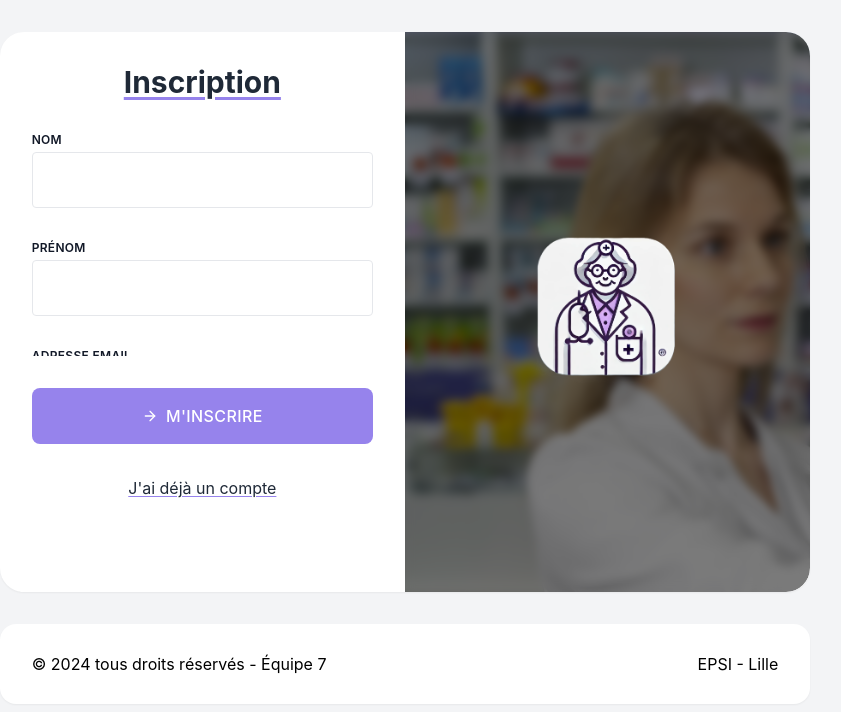
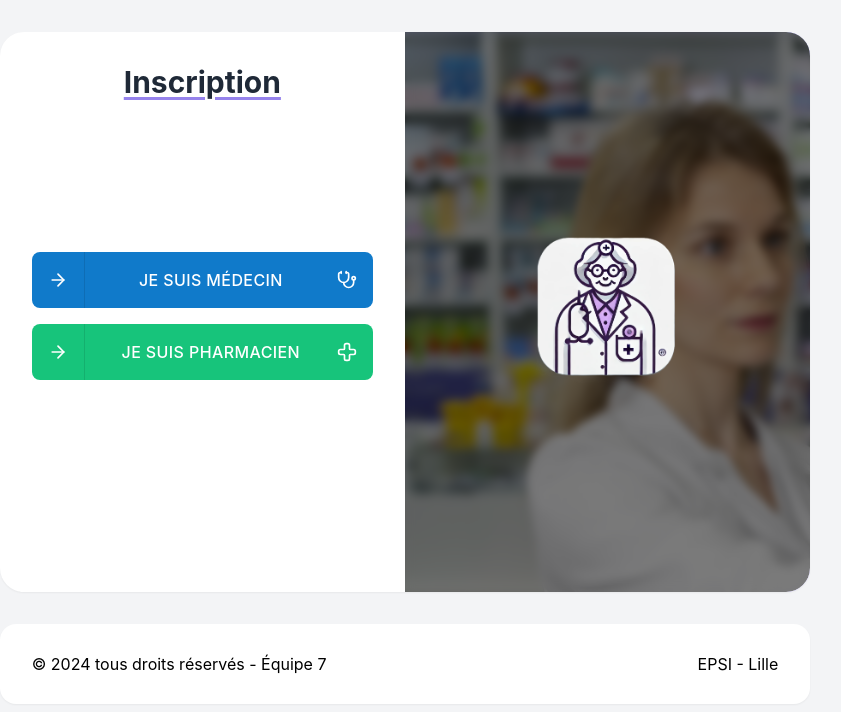
Before and after one commit to EhisOkpebho/memedocs, a React (Create React App) app: page /auth/signup in a window 1280 px wide. Shown: the top 712 px of the page, without its empty margins (235-1076 px from the left). Built offline with nearby package versions, Linux system fonts and the light colour scheme.

Commit message:
:construction: ask to user wether it must be a pharmacist or doctor account

```diff
--- a/src/pages/Registration.tsx
+++ b/src/pages/Registration.tsx
@@ -1,17 +1,23 @@
 import AuthenticationLayout from "../layouts/AuthenticationLayout";
 import {Link} from "react-router-dom";
 import FormInput from "../components/FormInput";
-import {ArrowRight} from "lucide-react";
+import {ArrowRight, Cross, Stethoscope} from "lucide-react";
+import {useState} from "react";
 
 export default function Registration() {
+    const [type, setType] = useState<'doctor' | 'pharmacist'>()
+
     return (
         <AuthenticationLayout title='Inscription' position='right'>
+            {
+                type ? (
+                    <>
                         <div className='px-8 pb-2 w-full overflow-y-auto flex flex-col gap-y-8'>
                             <FormInput label='Nom' className='h-14 text-base' fill/>
                             <FormInput label='Prénom' className='h-14 text-base' fill/>
                             <FormInput label='Adresse email' type='email' className='h-14 text-base' fill/>
                             <FormInput label='Mot de passe' type='password' className='h-14 text-base' fill/>
-                <FormInput label='N° SIRET' className='h-14 text-base' fill/>
+                            { type === 'pharmacist' && <FormInput label='N° SIRET' className='h-14 text-base' fill/> }
                             <FormInput label='Numéro de rue' className='h-14 text-base' fill/>
                             <FormInput label="Complément d'adresse" className='h-14 text-base' fill/>
                             <FormInput label='Code postale' className='h-14 text-base' fill/>
@@ -24,8 +30,33 @@ export default function Registration() {
                                 M'inscrire
                             </button>
                         </div>
-            <Link to='/auth/login' className='px-8 underline underline-offset-2 decoration-primary'>J'ai déjà un
+                        <Link to='/auth/login' className='px-8 underline underline-offset-2 decoration-primary'>J'ai
+                            déjà un
                             compte</Link>
+                    </>
+                ) : (
+                    <div className='my-auto px-8 w-full flex flex-col space-y-4'>
+                        <button
+                            onClick={() => setType('doctor')}
+                            className='pr-4 w-full h-14 min-h-14 flex items-center justify-between rounded-lg bg-doctor tracking-wide uppercase font-medium text-white hover:brightness-95 duration-150'>
+                            <div className='px-4 h-full flex items-center justify-center border-r border-black/10'>
+                                <ArrowRight className='size-5'/>
+                            </div>
+                            Je suis médecin
+                            <Stethoscope className='size-5' />
+                        </button>
+                        <button
+                            onClick={() => setType('pharmacist')}
+                            className='pr-4 w-full h-14 min-h-14 flex items-center justify-between rounded-lg bg-pharmacist tracking-wide uppercase font-medium text-white hover:brightness-95 duration-150'>
+                            <div className='px-4 h-full flex items-center justify-center border-r border-black/10'>
+                                <ArrowRight className='size-5'/>
+                            </div>
+                            Je suis pharmacien
+                            <Cross className='size-5' />
+                        </button>
+                    </div>
+                )
+            }
         </AuthenticationLayout>
     )
 }
```
Lines whose indentation alone changed are shown as unchanged.
